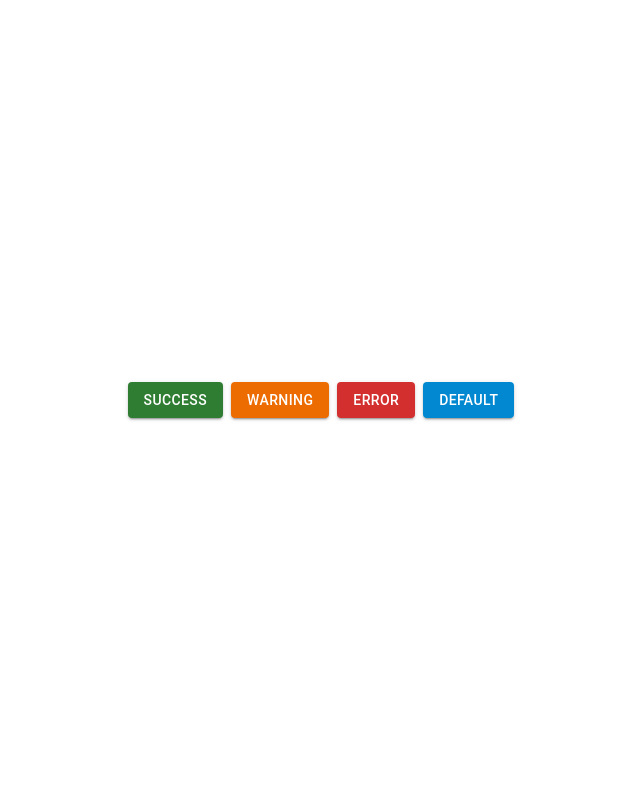
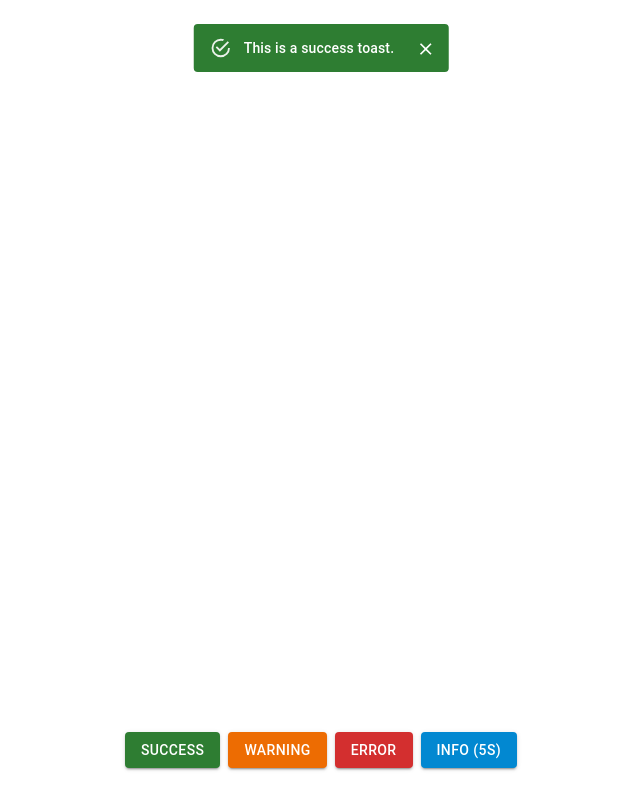
Before and after one commit to Yo0GuitarIT/component-toast-test, a React (Create React App) app: page / in a window 1280 px wide. Both pictures are taken after a click on the button "SUCCESS". Shown: the whole page, without its empty margins (319-959 px from the left). Built offline with nearby package versions, Linux system fonts and the light colour scheme.

Commit message:
Feat(Toast): implement flexiable and customizable Toast component

```diff
--- a/src/App.js
+++ b/src/App.js
@@ -1,40 +1,29 @@
 import React from "react";
 import { Button, Container, Stack } from "@mui/material";
+import { ToastProvider } from "./components/ToastContext";
 import Toast from "./components/Toast";
-import { ToastProvider, useToast } from "./components/ToastContext";
+import { useCustomToast } from "./components/useCustomToast";
 
 function ToastButton() {
-    const { showToast } = useToast();
-
-    const toastConfigs = {
-        success: { time: 1000, vertical: "bottom", horizontal: "left" },
-        warning: { time: 2000, vertical: "top", horizontal: "center" },
-        error: { time: 4000, vertical: "bottom", horizontal: "right" },
-        default: { time: 3000, vertical: "top", horizontal: "center" },
-    };
-
-    const handleClick = (type) => {
-        const config = toastConfigs[type] || toastConfigs.default;
-        showToast({
-            message: `This is a ${type} toast.`,
-            severity: type,
-            ...config,
-        });
-    };
+    const toast = useCustomToast();
 
     return (
         <Stack direction='row' spacing={1} justifyContent='center'>
-            <Button variant='contained' color='success' onClick={() => handleClick("success")}>
+            <Button variant='contained' color='success' onClick={() => toast.success("This is a success toast.")}>
                 Success
             </Button>
-            <Button variant='contained' color='warning' onClick={() => handleClick("warning")}>
+            <Button variant='contained' color='warning' onClick={() => toast.warning("This is a warning toast.")}>
                 Warning
             </Button>
-            <Button variant='contained' color='error' onClick={() => handleClick("error")}>
+            <Button variant='contained' color='error' onClick={() => toast.error("This is an error toast.")}>
                 Error
             </Button>
-            <Button variant='contained' color='info' onClick={() => handleClick("default")}>
-                Default
+            <Button
+                variant='contained'
+                color='info'
+                onClick={() => toast.info("This is an info toast.", { time: 5000 })}
+            >
+                Info (5s)
             </Button>
         </Stack>
     );
@@ -43,7 +32,16 @@
 function App() {
     return (
         <ToastProvider>
-            <Container sx={{ height: "100vh", display: "flex", flexDirection: "column", justifyContent: "center", padding: "2rem" }}>
+            <Container
+                sx={{
+                    height: "100vh",
+                    display: "flex",
+                    flexDirection: "column",
+                    justifyContent: "flex-end",
+                    alignItems: "center",
+                    padding: "2rem",
+                }}
+            >
                 <ToastButton />
                 <Toast />
             </Container>
--- a/src/components/Toast.jsx
+++ b/src/components/Toast.jsx
@@ -1,27 +1,14 @@
-import React, { useMemo } from "react";
+import React from "react";
 import { Alert, Snackbar, Slide } from "@mui/material";
 import { useToast } from "./ToastContext";
 
-const getSlideDirection = (severity) => {
-    switch (severity) {
-        case "success":
-            return "right";
-        case "warning":
-            return "down";
-        case "error":
-            return "left";
-        default:
-            return "down";
-    }
-};
+function SlideTransition(props) {
+    return <Slide {...props} />;
+}
 
 function Toast() {
     const { toast, hideToast } = useToast();
-    const { open, message, severity, time, vertical, horizontal } = toast;
-
-    const SlideTransition = useMemo(() => {
-        return React.forwardRef((props, ref) => <Slide {...props} direction={getSlideDirection(severity)} ref={ref} />);
-    }, [severity]);
+    const { open, message, severity, time, vertical, horizontal, SlideDirection } = toast;
 
     const handleClose = (event, reason) => {
         if (reason === "clickaway") {
@@ -37,13 +24,9 @@
             onClose={handleClose}
             anchorOrigin={{ vertical, horizontal }}
             TransitionComponent={SlideTransition}
+            TransitionProps={{ direction: SlideDirection }}
         >
-            <Alert
-                onClose={handleClose}
-                severity={severity === "default" ? "info" : severity}
-                variant='filled'
-                sx={{ width: "100%" }}
-            >
+            <Alert onClose={handleClose} severity={severity} variant='filled' sx={{ width: "100%" }}>
                 {message}
             </Alert>
         </Snackbar>
--- a/src/components/ToastContext.js
+++ b/src/components/ToastContext.js
@@ -12,6 +12,7 @@
         vertical: "top",
         horizontal: "center",
         time: 3000,
+        slideDirection: "down",
     });
 
     const showToast = (config) => {
--- /dev/null
+++ b/src/components/useCustomToast.js
@@ -0,0 +1,24 @@
+import { useToast } from "./ToastContext";
+
+export const useCustomToast = () => {
+    const { showToast } = useToast();
+
+    const toastConfigs = {
+        success: { severity: "success", vertical: "top", horizontal: "center", time: 3000, slideDirection: "down" },
+        warning: { severity: "warning", vertical: "top", horizontal: "center", time: 3000, slideDirection: "down" },
+        error: { severity: "error", vertical: "top", horizontal: "center", time: 3000, slideDirection: "down" },
+        info: { severity: "info", vertical: "top", horizontal: "center", time: 3000, slideDirection: "down" },
+    };
+
+    const customToast = (type, message, customConfig) => {
+        const config = { ...toastConfigs[type], message, ...customConfig };
+        showToast(config);
+    };
+
+    return {
+        success: (message, customConfig) => customToast("success", message, customConfig),
+        warning: (message, customConfig) => customToast("warning", message, customConfig),
+        error: (message, customConfig) => customToast("error", message, customConfig),
+        info: (message, customConfig) => customToast("info", message, customConfig),
+    };
+};
```
